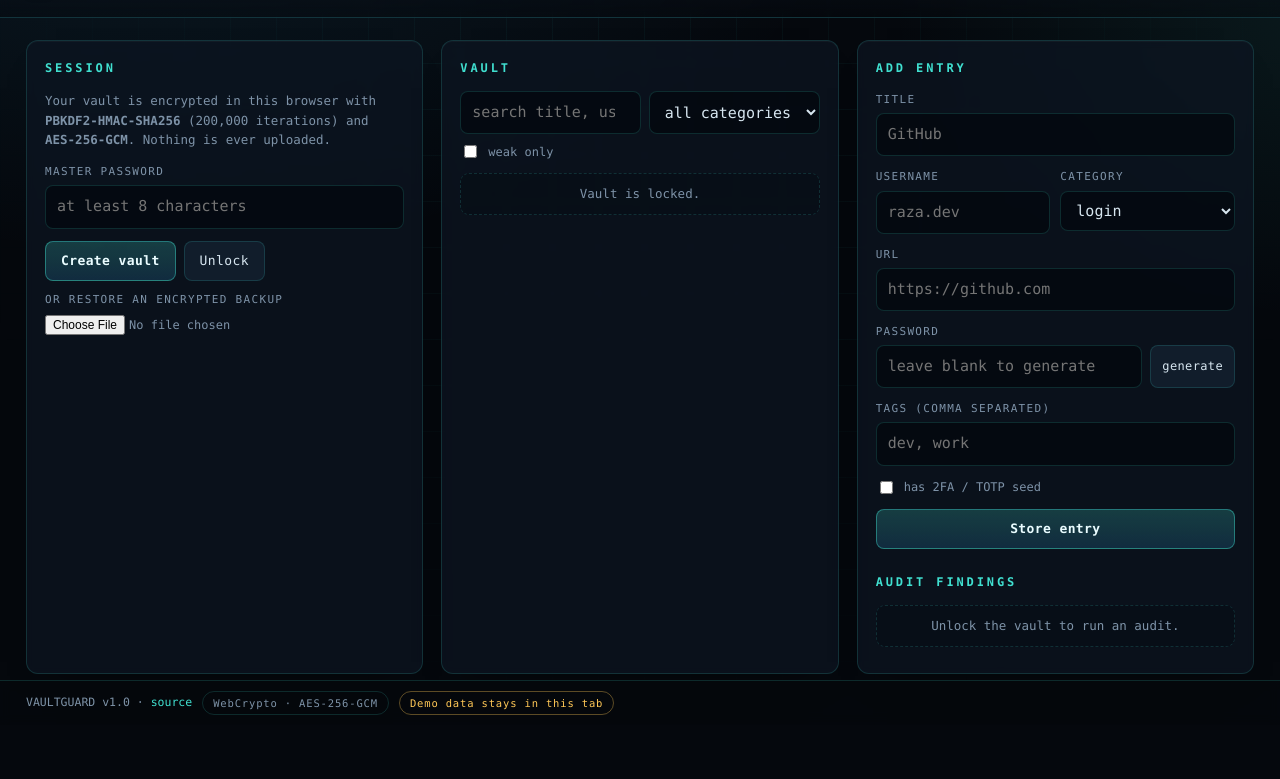
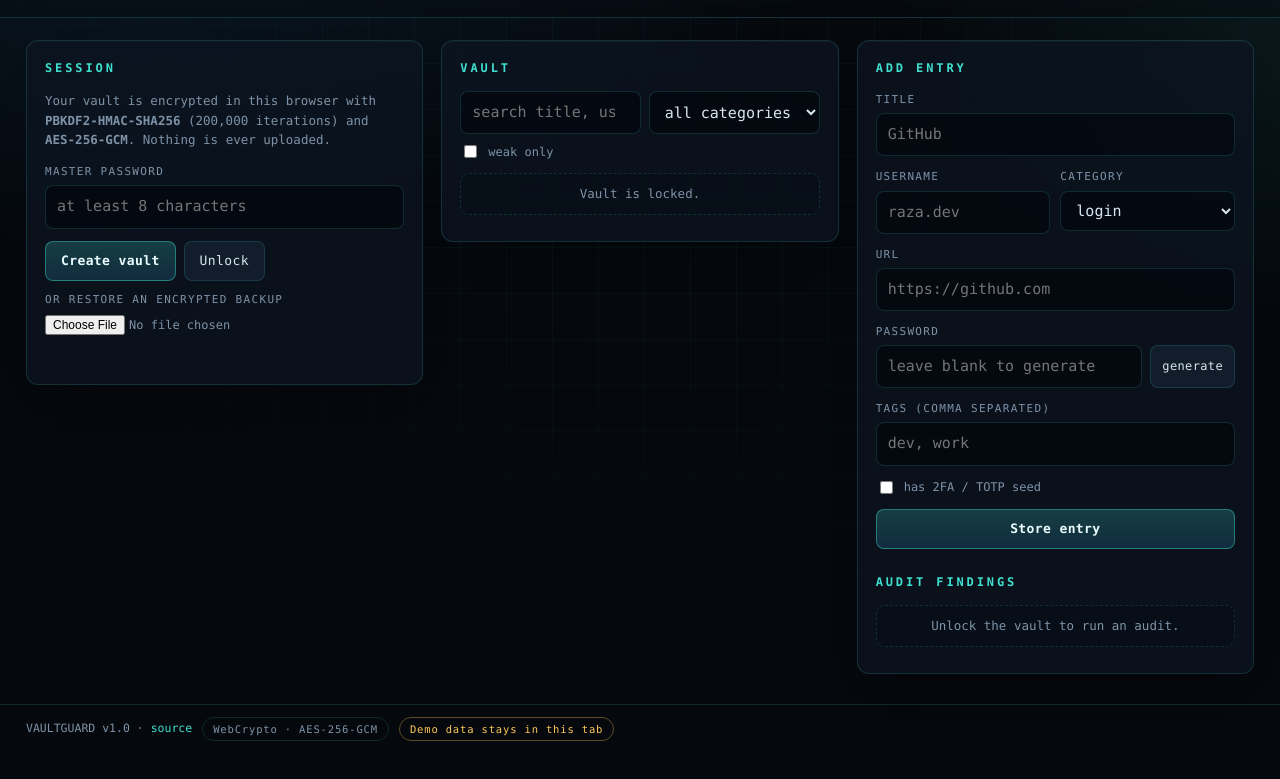
Before and after one commit to Raza077-coder/daily-agents, a plain HTML site: page password-vault-agent/web-live/index.html in a window 1280 px wide. Shown: the part 75-854 px from the top of the page. Drawn offline with Linux system fonts and the light colour scheme.

Commit message:
fix(password-vault-agent): use natural page flow so all vault entries stay visible in the live HUD

```diff
--- a/password-vault-agent/web-live/style.css
+++ b/password-vault-agent/web-live/style.css
@@ -30,7 +30,7 @@ body {
     var(--bg);
   color: var(--text);
   font: 15px/1.55 var(--mono);
-  padding-bottom: 112px;
+  padding-bottom: 32px;
   -webkit-font-smoothing: antialiased;
 }
 
@@ -118,6 +118,7 @@ body {
   padding: 22px 26px;
   max-width: 1500px;
   margin: 0 auto;
+  align-items: start;
 }
 
 .panel {
@@ -174,7 +175,7 @@ input[type="file"] { color: var(--muted); font-size: 12px; }
 
 .two { display: grid; grid-template-columns: 1fr 1fr; gap: 10px; }
 .inline { display: flex; gap: 8px; }
-.inline input { flex: 1; }
+.inline input { flex: 1; min-width: 0; }
 
 .check {
   display: flex; align-items: center; gap: 8px;
@@ -242,7 +243,7 @@ input[type="file"] { color: var(--muted); font-size: 12px; }
 .toolbar { display: grid; grid-template-columns: 1fr auto; gap: 8px; margin-bottom: 12px; }
 .toolbar .check { grid-column: 1 / -1; margin: 0; }
 
-.entry-list, .findings { list-style: none; margin: 0; padding: 0; max-height: 520px; overflow-y: auto; }
+.entry-list, .findings { list-style: none; margin: 0; padding: 0; }
 
 .entry-list li, .findings li {
   border: 1px solid var(--edge);
@@ -289,12 +290,11 @@ input[type="file"] { color: var(--muted); font-size: 12px; }
 .ok { color: var(--ok); font-size: 12.5px; min-height: 18px; margin: 8px 0 0; }
 
 .hud-footer {
-  position: fixed; bottom: 0; left: 0; right: 0;
+  position: relative;
   display: flex; align-items: center; gap: 10px; flex-wrap: wrap;
-  padding: 10px 26px;
+  padding: 12px 26px 18px;
+  margin-top: 8px;
   border-top: 1px solid var(--edge);
-  background: rgba(5, 8, 13, 0.92);
-  backdrop-filter: blur(6px);
   font-size: 11.5px; color: var(--muted);
   z-index: 3;
 }
@@ -309,7 +309,7 @@ input[type="file"] { color: var(--muted); font-size: 12px; }
 .warn-pill { border-color: rgba(255, 200, 87, 0.35); color: var(--warn); }
 
 .toast {
-  position: fixed; bottom: 84px; left: 50%; transform: translateX(-50%);
+  position: fixed; bottom: 28px; left: 50%; transform: translateX(-50%);
   background: var(--panel-solid); border: 1px solid var(--edge-strong);
   border-radius: 9px; padding: 10px 18px; font-size: 12.5px; color: #eafcff;
   z-index: 9; box-shadow: 0 12px 30px -18px #000;
```
